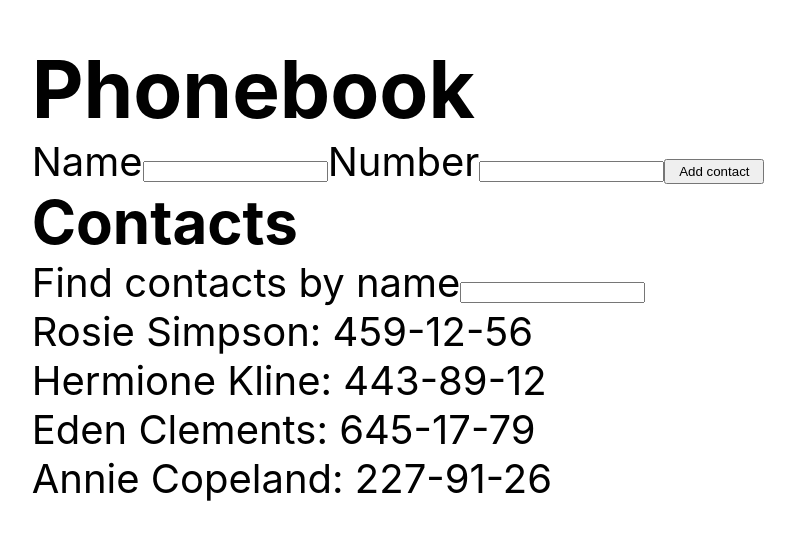
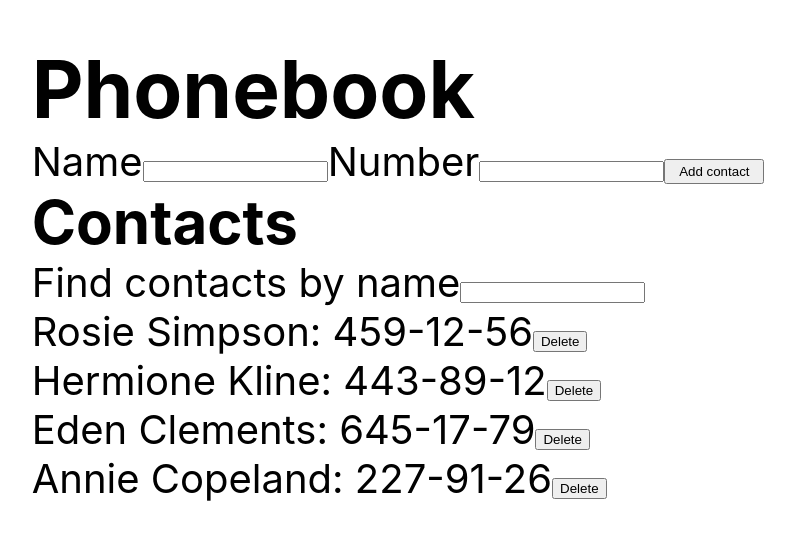
Before and after one commit to mazur992/goit-react-hw-02-phonebook, a React (Create React App) app: page / in a window 1280 px wide. Shown: the part 129-668 px from the top of the page, without its empty margins (242-1037 px from the left). Built offline with nearby package versions, Linux system fonts and the light colour scheme.

Commit message:
add delete contact

```diff
--- a/src/components/App.jsx
+++ b/src/components/App.jsx
@@ -1,9 +1,10 @@
 import React, { Component } from 'react';
 import { nanoid } from 'nanoid';
 import { Report } from 'notiflix/build/notiflix-report-aio';
-import ContactForm from './ContactForm/ContactForm';
-import Filter from './Filter/Filter';
-import ContactList from './ContactList/ContactList';
+import ContactForm from './ContactForm';
+import Filter from './Filter';
+import ContactList from './ContactList';
+import css from './App.module.css';
 export class App extends Component {
   state = {
     contacts: [
@@ -35,10 +36,16 @@ export class App extends Component {
     }));
   };
   getVisibleName = () => {
-    const normilizeFilter = this.state.filter.toLocaleLowerCase();
-    return this.state.contacts.filter(contact =>
+    const { filter, contacts } = this.state;
+    const normilizeFilter = filter.toLocaleLowerCase();
+    return contacts.filter(contact =>
       contact.name.toLocaleLowerCase().includes(normilizeFilter)
     );
+  };
+  deleteContact = contactId => {
+    this.setState(prevState => ({
+      contacts: prevState.contacts.filter(contact => contact.id !== contactId),
+    }));
   };
   render() {
     const { filter } = this.state;
@@ -54,11 +61,14 @@ export class App extends Component {
         }}
       >
         <div>
-          <h1>Phonebook</h1>
+          <h1 className={css.title}>Phonebook</h1>
           <ContactForm handleBtnNameSubmit={this.handleBtnNameSubmit} />
           <h2>Contacts</h2>
           <Filter value={filter} onChange={this.handleNameChange} />
-          <ContactList getVisibleName={this.getVisibleName} />
+          <ContactList
+            getVisibleName={this.getVisibleName}
+            deleteContact={this.deleteContact}
+          />
         </div>
       </div>
     );
--- /dev/null
+++ b/src/components/App.module.css
@@ -0,0 +1,2 @@
+.title {
+}
--- a/src/components/ContactForm/ContactForm.jsx
+++ b/src/components/ContactForm/ContactForm.jsx
@@ -1,5 +1,6 @@
 import { Component } from 'react';
 import { nanoid } from 'nanoid';
+import css from './ContactForm.module.css';
 
 export default class ContactForm extends Component {
   state = {
--- /dev/null
+++ b/src/components/ContactForm/index.js
@@ -0,0 +1 @@
+export { default } from './ContactForm';
--- a/src/components/ContactList/ContactList.jsx
+++ b/src/components/ContactList/ContactList.jsx
@@ -1,21 +1,19 @@
-import { Component } from 'react';
-
-export default class ContactList extends Component {
-  getVisible = () => {
-    return this.props.getVisibleName();
-  };
-  render() {
-    const visibleName = this.getVisible();
+import css from './ContactList.module.css';
+const ContactList = ({ getVisibleName, deleteContact }) => {
+  const visibleName = getVisibleName();
   return (
     <ul>
       {visibleName.map(contact => {
         return (
           <li key={contact.id}>
             {contact.name}: {contact.number}
+            <button type="button" onClick={() => deleteContact(contact.id)}>
+              Delete
+            </button>
           </li>
         );
       })}
     </ul>
   );
-  }
-}
+};
+export default ContactList;
--- /dev/null
+++ b/src/components/ContactList/index.js
@@ -0,0 +1 @@
+export { default } from './ContactList';
--- a/src/components/Filter/Filter.jsx
+++ b/src/components/Filter/Filter.jsx
@@ -1,3 +1,4 @@
+import css from './Filter.module.css';
 export default function Filter({ value, onChange }) {
   return (
     <label>
--- /dev/null
+++ b/src/components/Filter/index.js
@@ -0,0 +1 @@
+export { default } from './Filter';
```
Also changed, not shown: src/components/ContactForm/ContactForm.module.css (added), src/components/ContactList/ContactList.module.css (added), src/components/Filter/Filter.module.css (added). Lines whose indentation alone changed are shown as unchanged.
